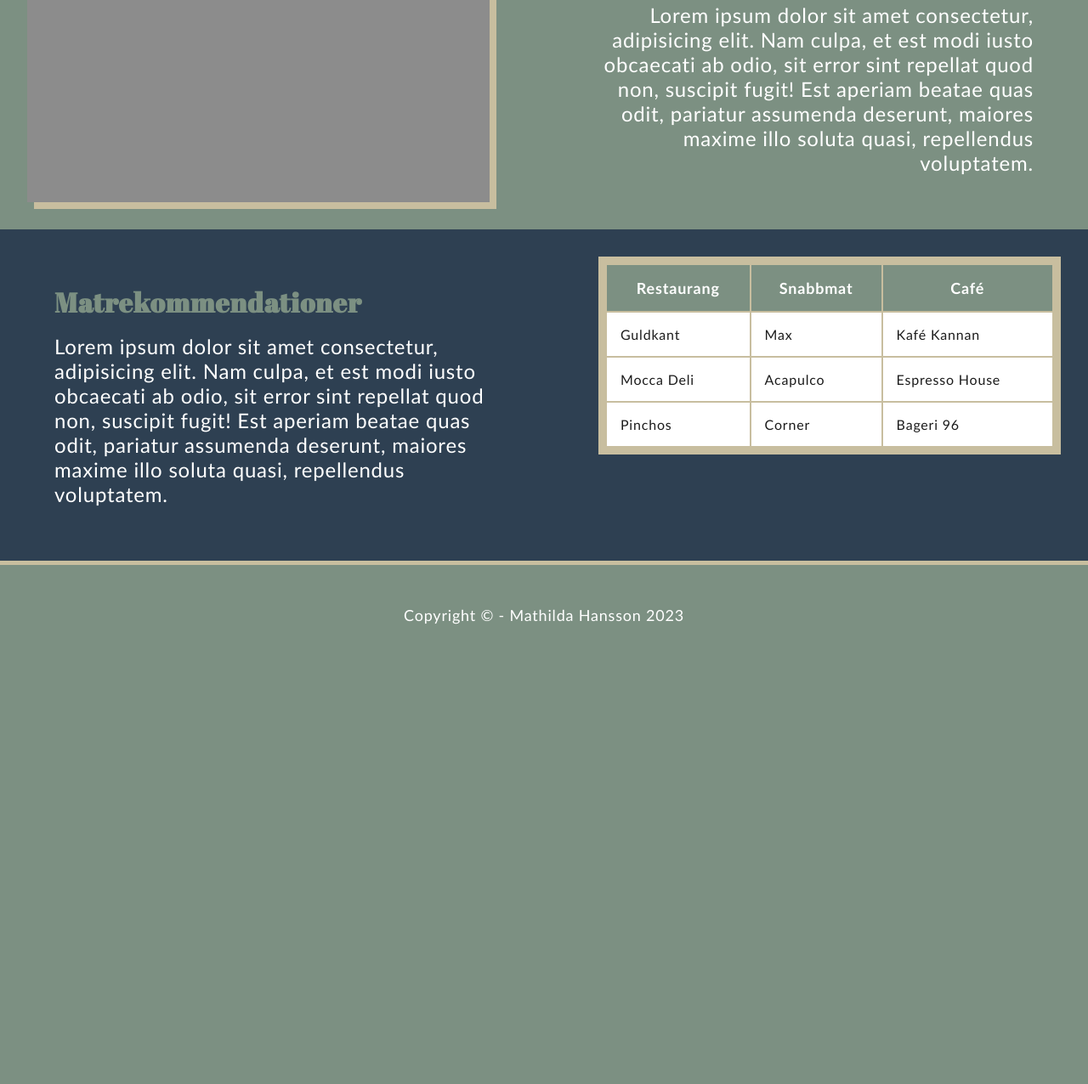
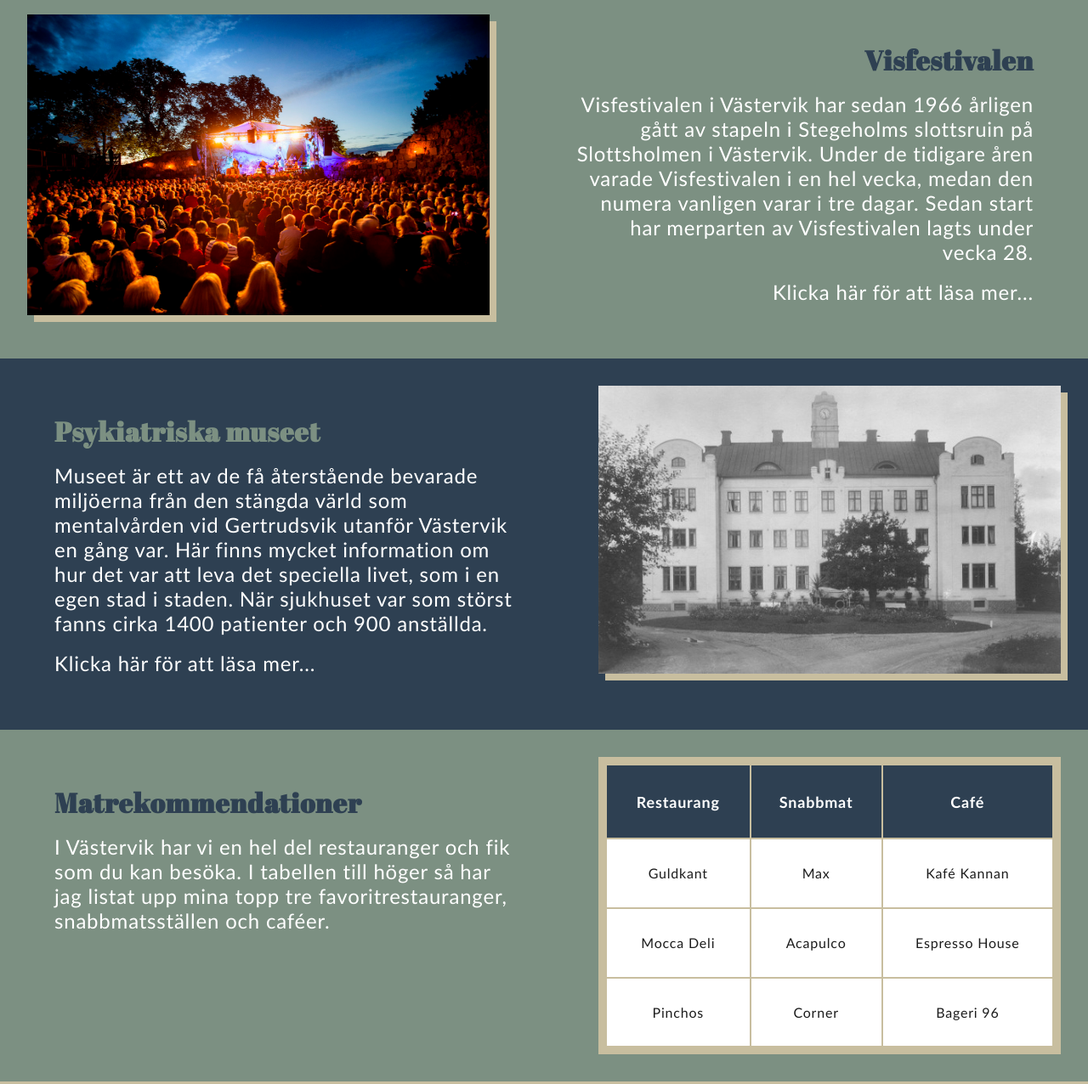
Before and after one commit to mathildahansson/case_2, a plain HTML site: page vastervik.html in a window 1280 px wide. Shown: the part 1213-2489 px from the top of the page at 85% size. Before the commit the page ends 1996 px from the top, so only its background shows below. Drawn offline with Linux system fonts and the light colour scheme.

Commit message:
lagt till info under västervik samt länkar till källor. divarna ska bytas ut till artiklar.

```diff
--- a/styles/style.css
+++ b/styles/style.css
@@ -78,6 +78,24 @@ h2#field-two {
     text-align: right;
 }
 
+h2#food {
+    color: var(--secondary-color);
+    margin: 0 0 1rem 0;
+    font-family: 'Abril Fatface', serif;
+    font-size: xx-large;
+    text-align: left;
+}
+
+p#food {
+    color: var(--light);
+    font-family: 'Gill Sans', 'Gill Sans MT', Calibri, 'Trebuchet MS', sans-serif;
+    font-size: x-large;
+    font-weight: 300;
+    margin: 0;
+    letter-spacing: 0.05rem;
+    text-align: left;
+}
+
 .header-h1 {
     text-shadow: 0.2rem 0.2rem var(--contrast-color);
     margin: 5rem 0 0 0;
@@ -127,6 +145,11 @@ ul {
 .btn-header-link a:hover {
     text-decoration: none;
     color: var(--secondary-color);
+}
+
+img {
+    width: 100%;
+    box-shadow: 0.5rem 0.5rem var(--contrast-color);
 }
 
 .img-box {
@@ -183,15 +206,20 @@ ul {
     margin: 2rem;
 }
 
+
+
+
 table {
     background-color: var(--contrast-color);
     border: 0.5rem solid var(--contrast-color);
     width: 100%;
+    min-height: 350px;
+    text-align: center;
 }
 
 #food th {
     font-size: large;
-    background-color: var(--primary-color);
+    background-color: var(--secondary-color);
     font-family: 'Gill Sans', 'Gill Sans MT', Calibri, 'Trebuchet MS', sans-serif;
     padding: 1rem;
     color: var(--light);
@@ -216,6 +244,16 @@ p.footer {
     font-size: large;
 }
 
+a {
+    font-family: 'Gill Sans', 'Gill Sans MT', Calibri, 'Trebuchet MS', sans-serif;
+    color: var(--light);
+    font-size: x-large;
+    text-decoration: none;
+}
+
+a:hover {
+    color: var(--contrast-color);
+}
 
 
 
--- a/vastervik.html
+++ b/vastervik.html
@@ -41,44 +41,64 @@
 
         <div class="field-one">
             <div class="left">
-                <h2 id="field-one">Lorem ipsum dolor sit amet.</h2>
-                <p>Lorem ipsum dolor sit amet consectetur, adipisicing elit. Nam culpa, et est modi iusto obcaecati ab
-                    odio, sit error sint repellat quod non, suscipit fugit! Est aperiam beatae quas odit, pariatur
-                    assumenda deserunt, maiores maxime illo soluta quasi, repellendus voluptatem.</p>
+                <h2 id="field-one">Slottsholmen</h2>
+                <p>Välj att övernatta på land eller till havs. Det finns elva exklusivae sviter på land och 33 dubbelrum
+                    till havs i det flytande hotellet. Vill du njuta av extra lyx eller bo tillsammans med ett större
+                    sällskap finns 10 sviter i huvudbyggnaden med en fantastisk utsikt över skärgården. Mamma Mia-sviten
+                    har 140 kvadratmeter på två etage och en bländande utsikt över staden, fjärden och gästhamnen.</p>
+                <br>
+                <a href="https://www.vastervik.com/produkt/slottsholmen-on-water/">Klicka här för att läsa mer...</a>
             </div>
 
             <div class="right">
-                <!-- <img src="" alt=""> -->
-                <div class="img-box"></div>
+                <img src="assets/images/slottsholmen.jpeg" alt="slottsholmen">
             </div>
         </div>
 
 
         <div class="field-two">
             <div class="right">
-                <!-- <img src="" alt=""> -->
-                <div class="img-box"></div>
+                <img src="assets/images/visfestivalen.jpeg" alt="visfestivalen">
             </div>
 
             <div class="left">
-                <h2 id="field-two">Lorem ipsum dolor sit amet.</h2>
-                <p>Lorem ipsum dolor sit amet consectetur, adipisicing elit. Nam culpa, et est modi iusto obcaecati ab
-                    odio, sit error sint repellat quod non, suscipit fugit! Est aperiam beatae quas odit, pariatur
-                    assumenda deserunt, maiores maxime illo soluta quasi, repellendus voluptatem.</p>
+                <h2 id="field-two">Visfestivalen</h2>
+                <p>Visfestivalen i Västervik har sedan 1966 årligen gått av stapeln i Stegeholms slottsruin på Slottsholmen i Västervik. Under de tidigare åren varade Visfestivalen i en hel vecka, medan den numera vanligen varar i tre dagar. Sedan start har merparten av Visfestivalen lagts under vecka 28.</p>
+                <br>
+                <a href="https://sv.wikipedia.org/wiki/Visfestivalen_i_V%C3%A4stervik">Klicka här för att läsa
+                    mer...</a>
             </div>
+        </div>
 
-        </div>
 
 
         <div class="field-three">
             <div class="left">
-                <h2 id="field-one">Matrekommendationer</h2>
-                <p>Lorem ipsum dolor sit amet consectetur, adipisicing elit. Nam culpa, et est modi iusto obcaecati ab
-                    odio, sit error sint repellat quod non, suscipit fugit! Est aperiam beatae quas odit, pariatur
-                    assumenda deserunt, maiores maxime illo soluta quasi, repellendus voluptatem.</p>
+                <h2 id="field-one">Psykiatriska museet</h2>
+                <p>Museet är ett av de få återstående bevarade miljöerna från den stängda värld som mentalvården vid
+                    Gertrudsvik utanför Västervik en gång var. Här finns mycket information om hur det var att leva det
+                    speciella livet, som i en egen stad i staden.
+                    När sjukhuset var som störst fanns cirka 1400 patienter och 900 anställda.</p>
+                <br>
+                <a href="https://www.vastervik.com/produkt/psykiatriska-museet/">Klicka här för att läsa mer...</a>
             </div>
 
             <div class="right">
+                <img src="assets/images/psykiatriskamuseet.jpeg" alt="psykiatriska museet">
+            </div>
+        </div>
+
+
+        <div class="field-two">
+            <div class="left">
+                <h2 id="food">Matrekommendationer</h2>
+                <p id="food">I Västervik har vi en hel del restauranger och fik som du kan besöka. I tabellen till höger
+                    så har
+                    jag listat upp mina topp tre favoritrestauranger, snabbmatsställen och caféer.</p>
+            </div>
+
+            <div class="right">
+                <!-- TABELL -->
                 <table id="food">
                     <tr>
                         <th>Restaurang</th>
```
